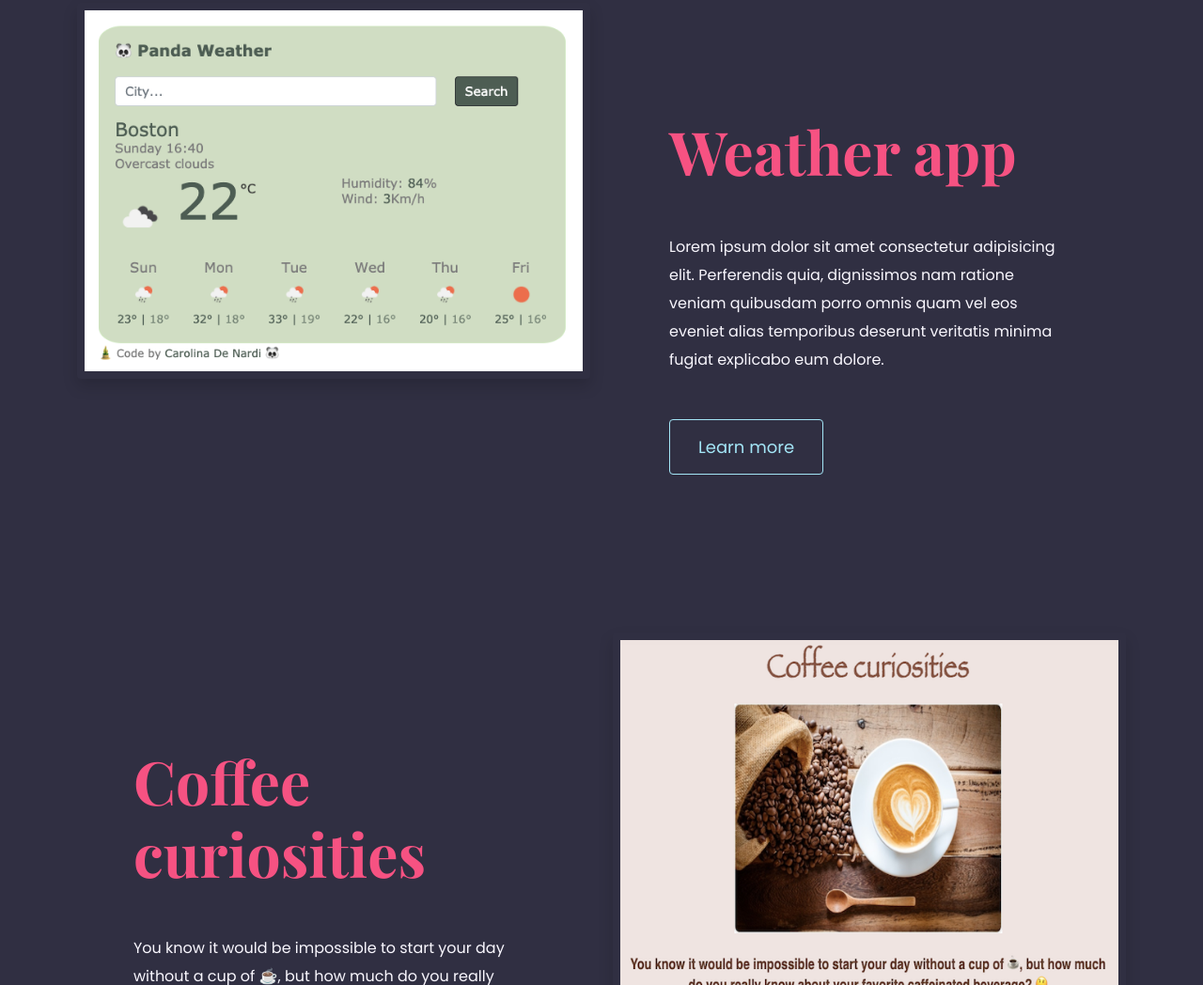
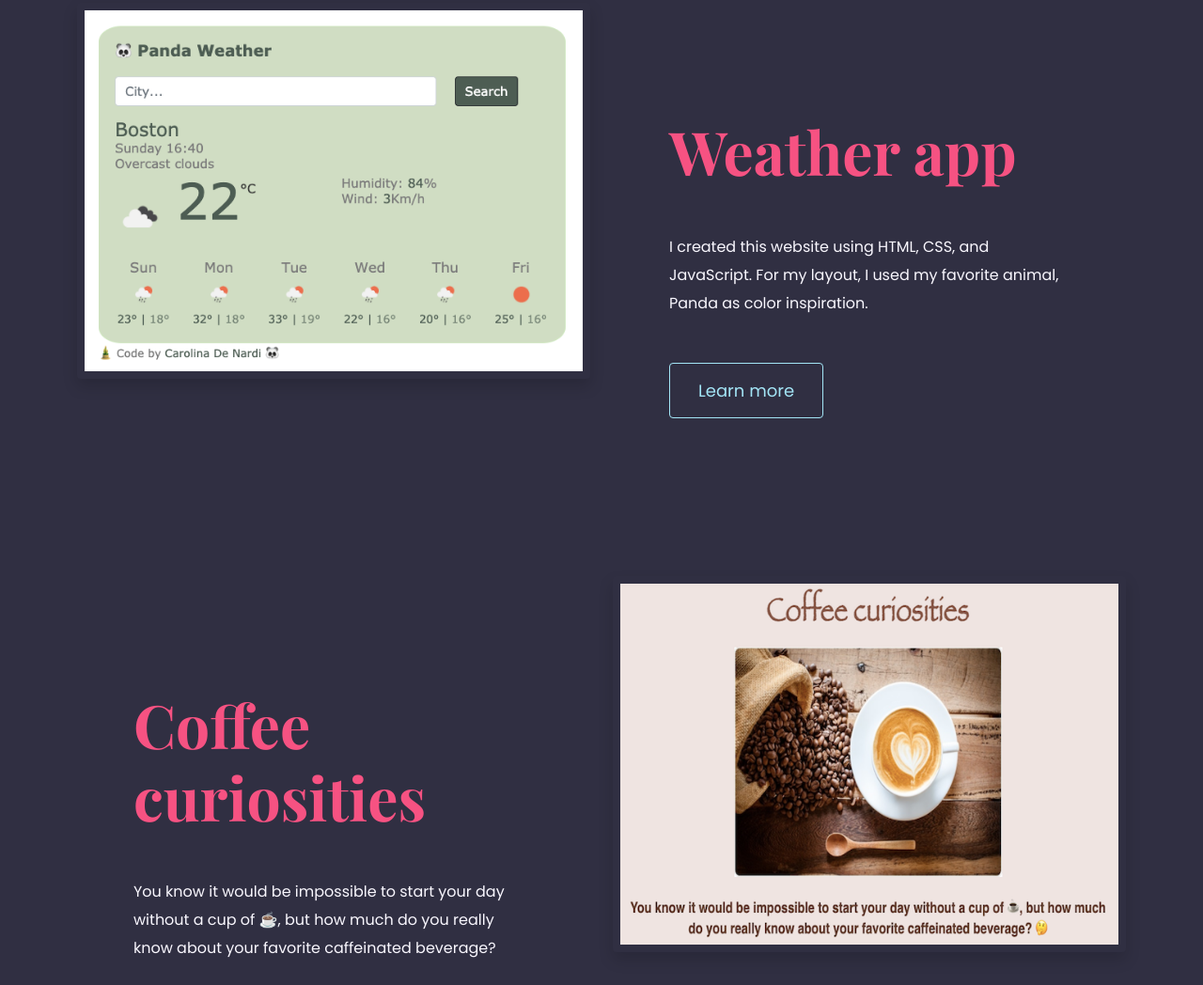
Before and after one commit to Carolnardi/dark-portfolio, a plain HTML site: page index.html in a window 1280 px wide. Shown: the part 768-1816 px from the top of the page at 94% size. Drawn offline with nearby package versions, Linux system fonts and the light colour scheme.

Commit message:
removed the lorem ipsum

```diff
--- a/index.html
+++ b/index.html
@@ -96,10 +96,8 @@
             <div class="project-desciption">
               <h2 class="mb-5">Weather app</h2>
               <p class="mb-5 text-muted desciption">
-                Lorem ipsum dolor sit amet consectetur adipisicing elit.
-                Perferendis quia, dignissimos nam ratione veniam quibusdam porro
-                omnis quam vel eos eveniet alias temporibus deserunt veritatis
-                minima fugiat explicabo eum dolore.
+                I created this website using HTML, CSS, and JavaScript. For my
+                layout, I used my favorite animal, Panda as color inspiration.
               </p>
               <a
                 href="https://festive-feynman-3db378.netlify.app/"
```
